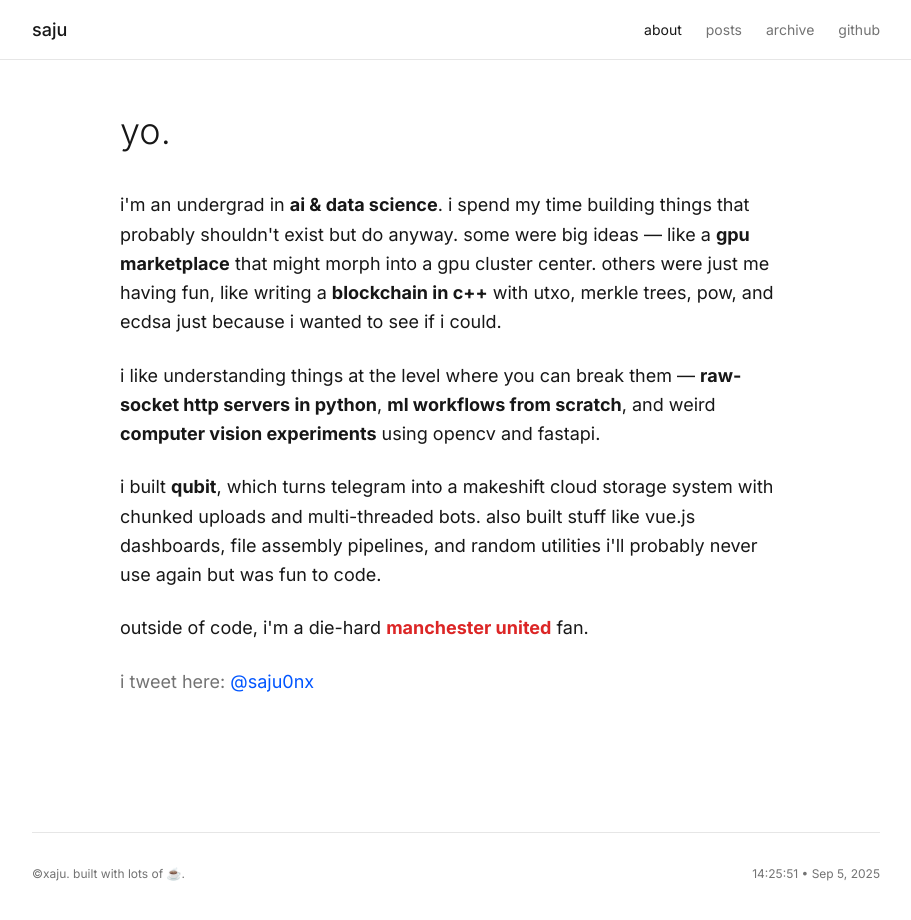
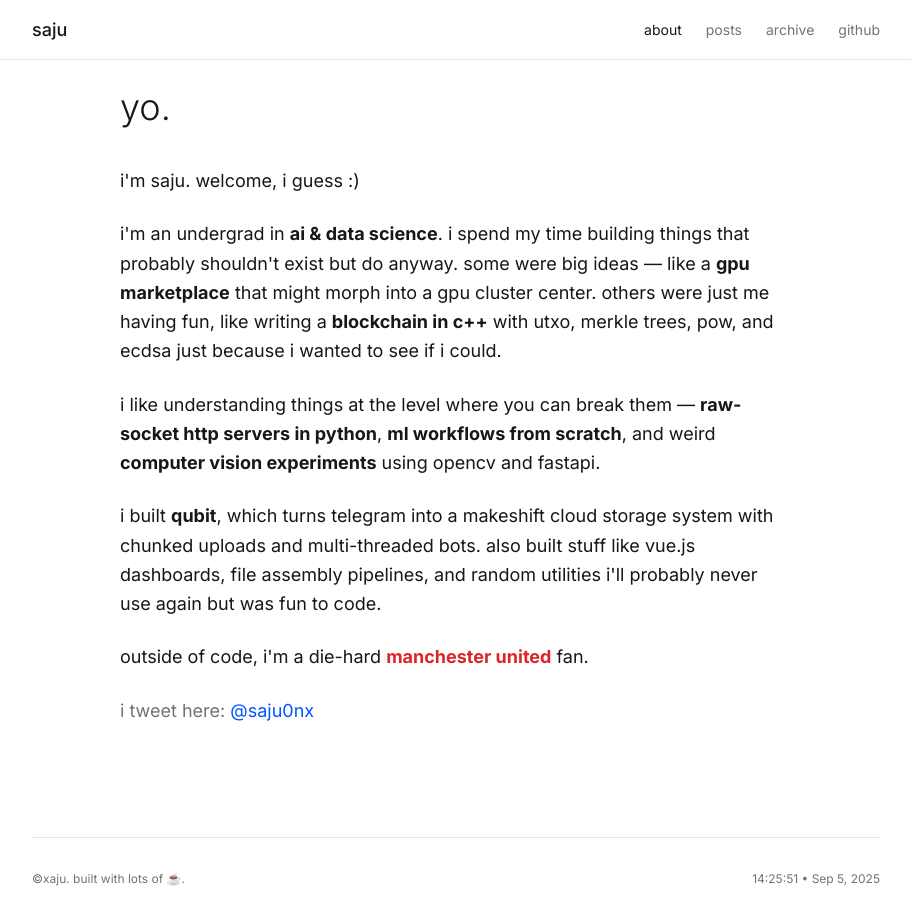
Before and after one commit to iam-saju/iam-saju-reimagined, a React (Vite) app: page / in a window 1280 px wide. Shown: the whole page, without its empty margins (184-1095 px from the left). Built offline with nearby package versions, Linux system fonts and the light colour scheme; a web font is replaced by a local one.

Commit message:
Reverted to commit 32ddd1291ab0b970bdb5297397d4aa8a985a3f5b

```diff
--- a/src/components/Hero.tsx
+++ b/src/components/Hero.tsx
@@ -8,6 +8,9 @@ const Hero = () => {
           </h1>
 
           <div className="space-y-6 text-lg leading-relaxed text-foreground max-w-2xl">
+            <p>
+              i'm saju. welcome, i guess :)
+            </p>
 
             <p>
               i'm an undergrad in <strong>ai & data science</strong>. i spend my time building things that probably shouldn't exist but do anyway. some were big ideas — like a <strong>gpu marketplace</strong> that might morph into a gpu cluster center. others were just me having fun, like writing a <strong>blockchain in c++</strong> with utxo, merkle trees, pow, and ecdsa just because i wanted to see if i could.
```
